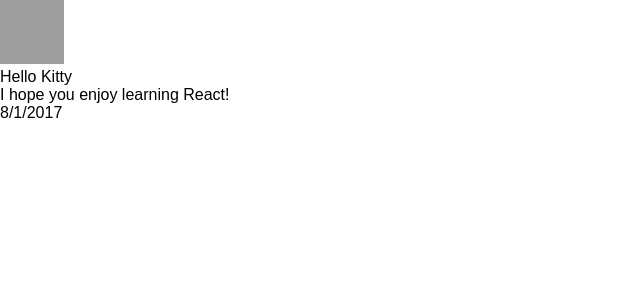
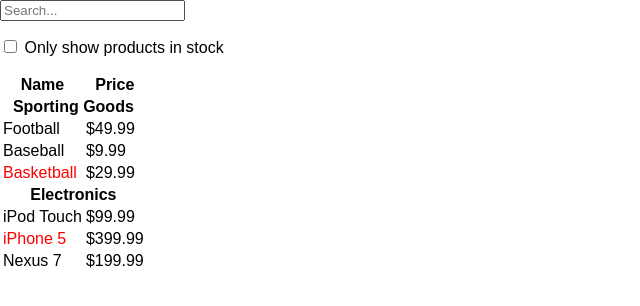
Before and after one commit to Ivan5646/ReactTry, a React (Create React App) app: page / in a window 1280 px wide. Shown: the top 306 px of the page, without its empty margins (0-640 px from the left). Built offline with nearby package versions, Linux system fonts and the light colour scheme; grey boxes are pictures that could not be loaded.

Commit message:
static table

```diff
--- a/src/index.js
+++ b/src/index.js
@@ -11,43 +11,91 @@
 //   document.getElementById('root')
 // );
 
-function formatDate(date) {
-  return date.toLocaleDateString();
+class ProductCategoryRow extends React.Component {
+  render() {
+    return <tr><th colSpan="2">{this.props.category}</th></tr>;
+  }
 }
 
-function Comment(props) {
-  return (
-    <div className="Comment">
-      <div className="UserInfo">
-        <img className="Avatar"src={props.author.avatarUrl} alt={props.author.name} />
-        <div className="UserInfo-name">
-          {props.author.name}
-        </div>
-      </div>
-      <div className="Comment-text">
-        {props.text}
-      </div>
-      <div className="Comment-date">
-        {formatDate(props.date)}
-      </div>
-    </div>
-  );
+class ProductRow extends React.Component {
+  render() {
+    var name = this.props.product.stocked ?
+      this.props.product.name :
+      <span style={{color: 'red'}}>
+        {this.props.product.name}
+      </span>;
+    return (
+      <tr>
+        <td>{name}</td>
+        <td>{this.props.product.price}</td>
+      </tr>
+    );
+  }
 }
 
-const comment = {
-  date: new Date(),
-  text: 'I hope you enjoy learning React!',
-  author: {
-    name: 'Hello Kitty',
-    avatarUrl: 'http://placekitten.com/g/64/64'
+class ProductTable extends React.Component {
+  render() {
+    var rows = [];
+    var lastCategory = null;
+    this.props.products.forEach(function(product) {
+      if (product.category !== lastCategory) {
+        rows.push(<ProductCategoryRow category={product.category} key={product.category} />);
+      }
+      rows.push(<ProductRow product={product} key={product.name} />);
+      lastCategory = product.category;
+    });
+    return (
+      <table>
+        <thead>
+          <tr>
+            <th>Name</th>
+            <th>Price</th>
+          </tr>
+        </thead>
+        <tbody>{rows}</tbody>
+      </table>
+    );
   }
-};
+}
+
+class SearchBar extends React.Component {
+  render() {
+    return (
+      <form>
+        <input type="text" placeholder="Search..." />
+        <p>
+          <input type="checkbox" />
+          {' '}
+          Only show products in stock
+        </p>
+      </form>
+    );
+  }
+}
+
+class FilterableProductTable extends React.Component {
+  render() {
+    return (
+      <div>
+        <SearchBar />
+        <ProductTable products={this.props.products} />
+      </div>
+    );
+  }
+}
+
+
+var PRODUCTS = [
+  {category: 'Sporting Goods', price: '$49.99', stocked: true, name: 'Football'},
+  {category: 'Sporting Goods', price: '$9.99', stocked: true, name: 'Baseball'},
+  {category: 'Sporting Goods', price: '$29.99', stocked: false, name: 'Basketball'},
+  {category: 'Electronics', price: '$99.99', stocked: true, name: 'iPod Touch'},
+  {category: 'Electronics', price: '$399.99', stocked: false, name: 'iPhone 5'},
+  {category: 'Electronics', price: '$199.99', stocked: true, name: 'Nexus 7'}
+];
 
 ReactDOM.render(
-  <Comment
-    date={comment.date} // date - props.date of the Comment?
-    text={comment.text} // props.text ...
-    author={comment.author} />, // props.author
+  <FilterableProductTable products={PRODUCTS} />,
   document.getElementById('root')
 );
 
```
